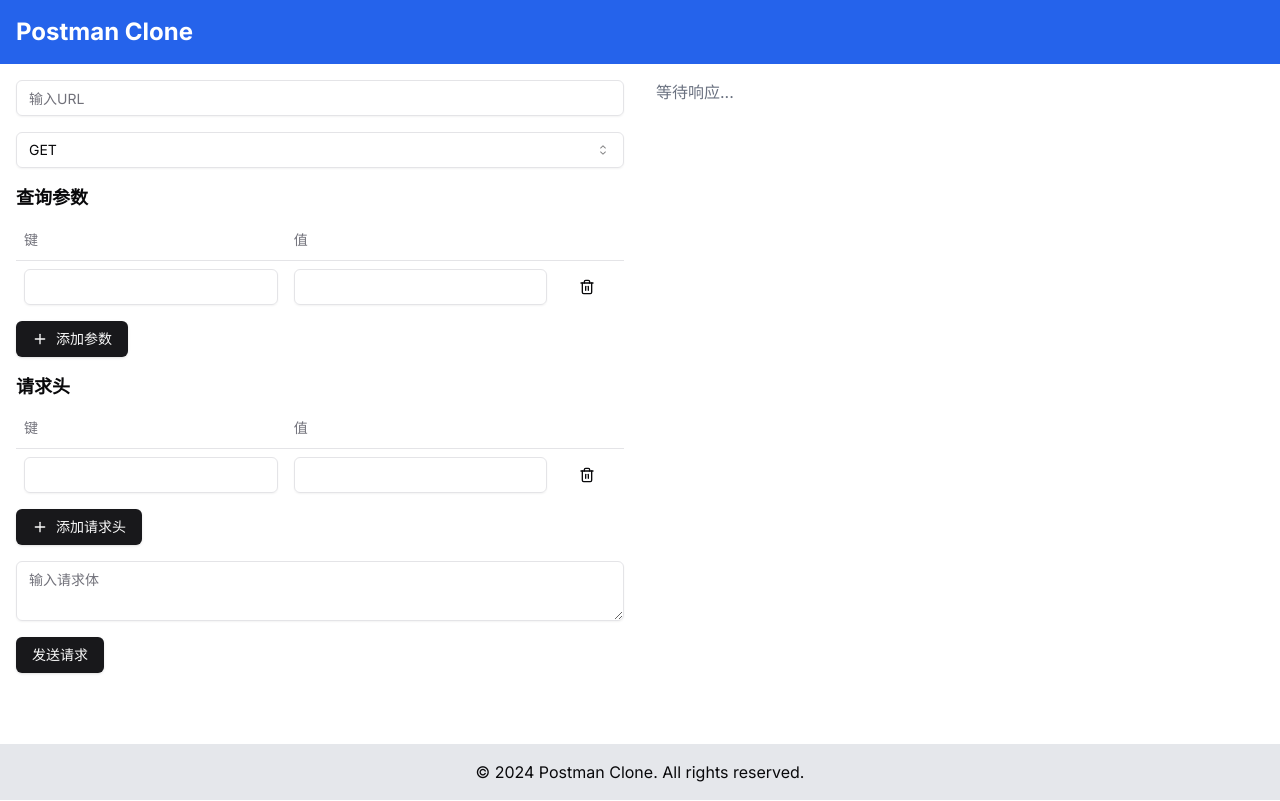
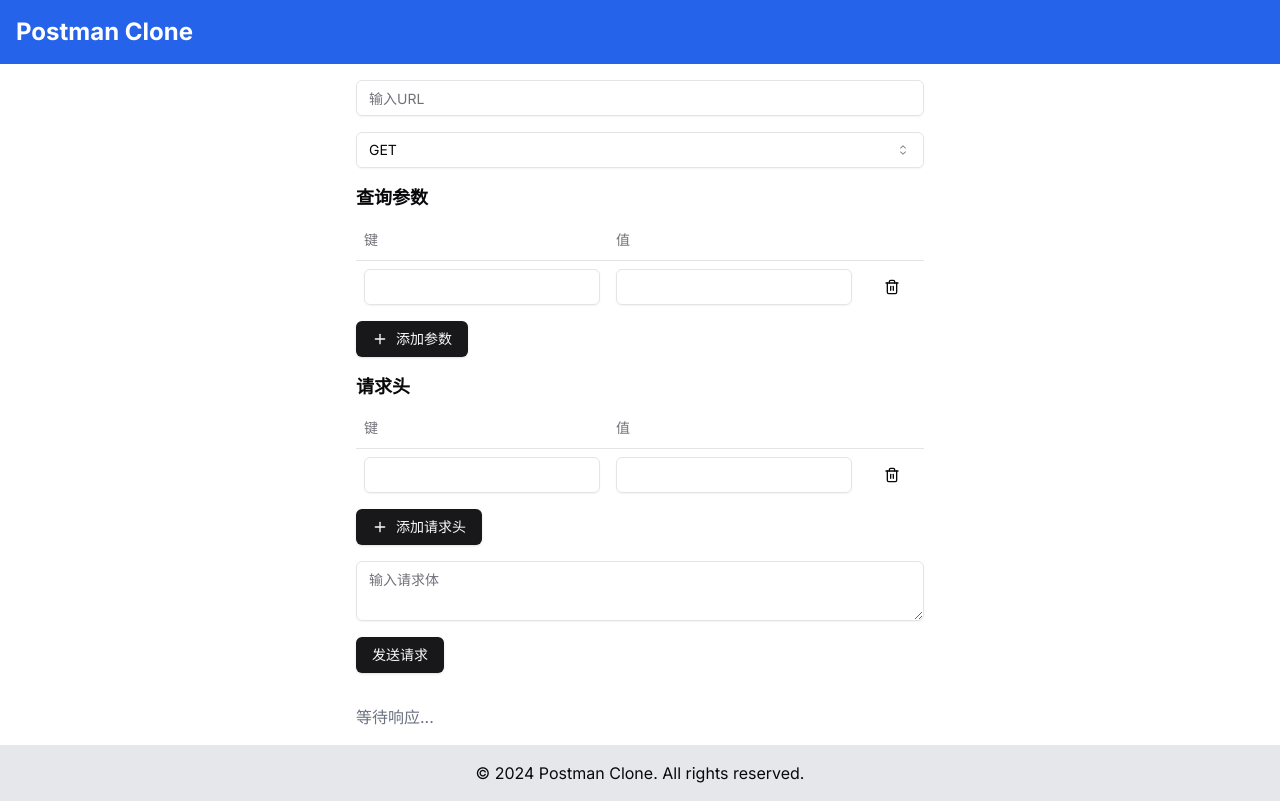
Before and after one commit to AlpsA233/simple-api-test, a Next.js app: page / in a window 1280 px wide. Built offline with nearby package versions, Linux system fonts and the light colour scheme.

Commit message:
:sparkles: first feature

```diff
--- a/src/app/api/send-request/route.ts
+++ b/src/app/api/send-request/route.ts
@@ -3,7 +3,6 @@
 
 export async function POST(request: Request) {
   const { url, method, headers, body } = await request.json()
-  console.log('headers=', (headers || Object.keys(headers).length > 0));
 
   try {
     const fetchOptions: RequestInit = {
--- a/src/app/components/ResponseDisplay.tsx
+++ b/src/app/components/ResponseDisplay.tsx
@@ -25,8 +25,8 @@
   const isHtml = currentResponse.headers['content-type']?.includes('text/html')
 
   return (
-    <div className="space-y-4">
-      <div>
+    <div className="space-y-6">
+      <div className="flex items-center space-x-4">
         <h2 className="text-lg font-semibold">状态码：</h2>
         <p className={`text-2xl font-bold ${statusColor}`}>{currentResponse.status}</p>
       </div>
@@ -35,7 +35,7 @@
         <Table>
           <TableHeader>
             <TableRow>
-              <TableHead>键</TableHead>
+              <TableHead className="w-1/3">键</TableHead>
               <TableHead>值</TableHead>
             </TableRow>
           </TableHeader>
@@ -50,9 +50,9 @@
         </Table>
       </div>
       <div>
-        <h2 className="text-lg font-semibold">响应体：</h2>
+        <h2 className="text-lg font-semibold mb-2">响应体：</h2>
         {isHtml ? (
-          <div className="border rounded p-4 overflow-auto max-h-96">
+          <div className="border rounded p-4 overflow-auto" style={{ height: '50vh' }}>
             <iframe
               srcDoc={currentResponse.body}
               className="w-full h-full"
@@ -61,7 +61,7 @@
             />
           </div>
         ) : (
-          <pre className="bg-gray-100 p-2 rounded overflow-auto max-h-96">
+          <pre className="bg-gray-100 p-4 rounded overflow-auto" style={{ maxHeight: '50vh' }}>
             {currentResponse.body}
           </pre>
         )}
--- a/src/app/page.tsx
+++ b/src/app/page.tsx
@@ -11,11 +11,11 @@
 
   return (
     <>
-      <main className="flex-1 flex">
-        <div className="flex-1 p-4">
+      <main className="flex-1 flex flex-col p-4 max-w-6xl mx-auto">
+        <div className="mb-8">
           <RequestForm onResponse={setResponse} />
         </div>
-        <div className="flex-1 p-4">
+        <div>
           <ResponseDisplay response={response} />
         </div>
       </main>
```
